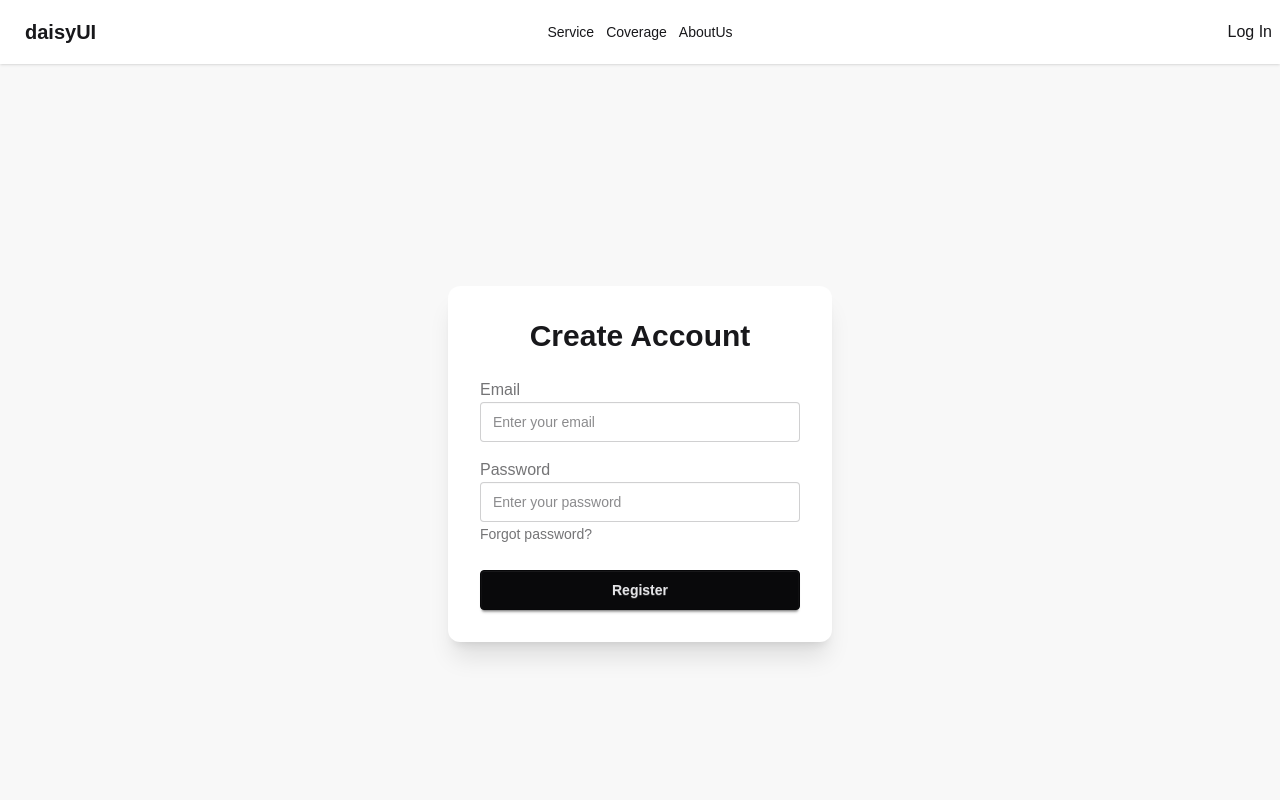
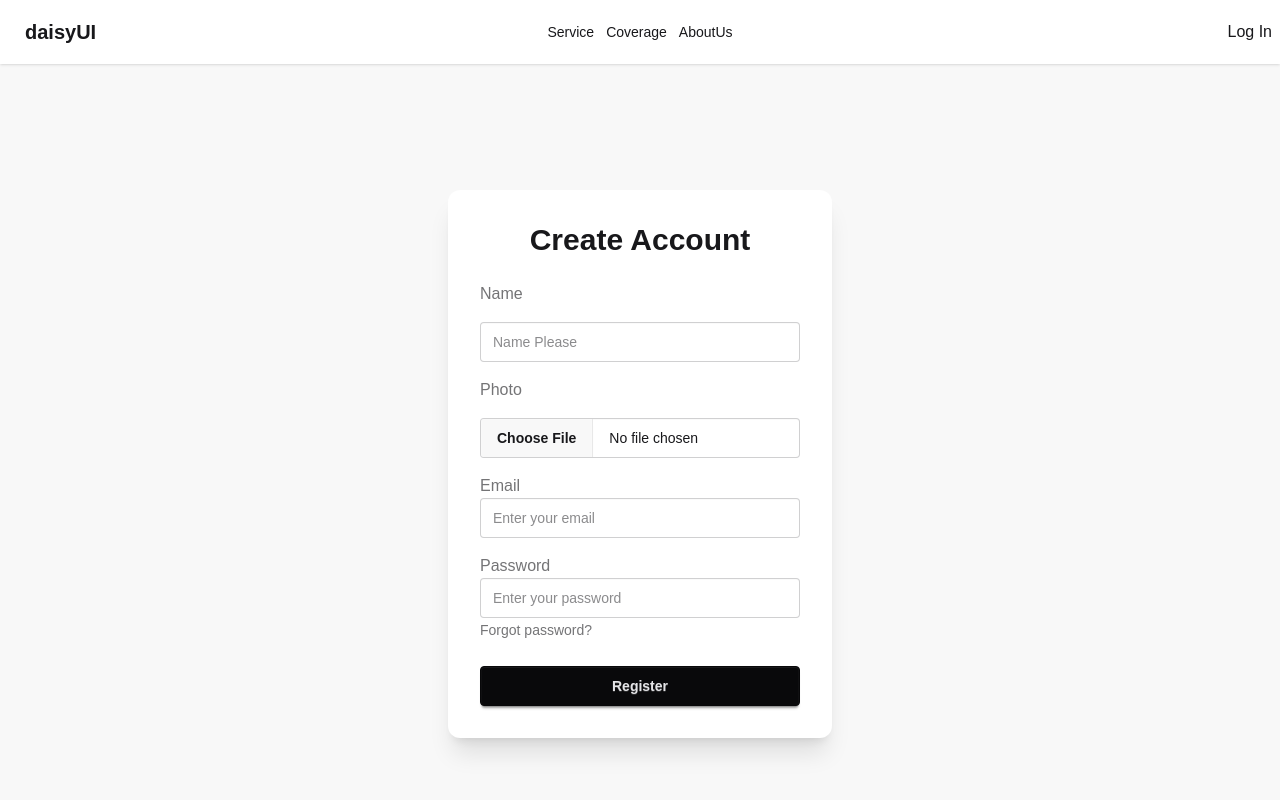
Before and after one commit to fuadhasan199/Final-Project, a React (Vite) app: page /register in a window 1280 px wide. Shown: the top 800 px of the page. Built offline with nearby package versions, Linux system fonts and the light colour scheme; no server answers.

Commit message:
imgbb api setup

```diff
--- a/package.json
+++ b/package.json
@@ -11,6 +11,7 @@
   },
   "dependencies": {
     "@tailwindcss/vite": "^4.1.17",
+    "axios": "^1.13.2",
     "firebase": "^12.6.0",
     "leaflet": "^1.9.4",
     "react": "^19.0.0-rc.1",
--- a/src/Sign/Login.jsx
+++ b/src/Sign/Login.jsx
@@ -25,6 +25,10 @@ const Login = () => {
           <input type="email" {...register('email',{required:true})} className="input" placeholder="Email" />
           {
             errors.email?.type==='required' && <p className='text-red-500'>Email Required</p>
+          }    <label className="label">Email</label>
+          <input type="email" {...register('email',{required:true})} className="input" placeholder="Email" />
+          {
+            errors.email?.type==='required' && <p className='text-red-500'>Email Required</p>
           }
           <label className="label">Password</label>
           <input type="password"{...register('password',{required:true,minLength:6})} className="input" placeholder="Password" />
--- a/src/Sign/Register.jsx
+++ b/src/Sign/Register.jsx
@@ -1,6 +1,7 @@
 import React from 'react';
 import { useForm } from 'react-hook-form';
 import UseAuth from '../Auth/UseAuth';
+import axios from 'axios';
 
 const Register = () => {
 
@@ -10,9 +11,20 @@ const Register = () => {
 
  const hadleRegister=(data)=>{
 
+  const ProfileImg=data.photo[0]
 
 registerUser(data.email,data.password)
 .then(result=>{
+
+ const formData=new FormData()
+ formData.append('image',ProfileImg)
+
+  const Img_URL=`https://api.imgbb.com/1/upload?key=${import.meta.env.VITE_Image_host}`
+ axios.post(Img_URL,formData)
+ .then(res=>console.log(res.data.data.url))
+
+
+
     console.log(result.user)
 })
 
@@ -28,6 +40,26 @@ registerUser(data.email,data.password)
     <h2 className="text-3xl font-bold text-center mb-6">Create Account</h2>
 
     <form onSubmit={handleSubmit(hadleRegister)} className="flex flex-col space-y-4">
+
+   {/* Name Field  */}
+
+
+   <label className="label">Name</label>
+    <input type="text" {...register('name',{required:true})} className="input" placeholder="Name Please" />
+          {
+            errors.name?.type==='required' && <p className='text-red-500'>Name Required</p>
+          }
+
+         {/* Photo field */}
+
+
+   <label className="label">Photo</label>
+    <input type="file" {...register('photo',{required:true})} className="file-input" placeholder="select photo" />
+          {
+            errors.photo?.type==='required' && <p className='text-red-500'>Photo Required</p>
+          }
+
+
 
       {/* Email */}
       <div className="form-control">
```
Also changed, not shown: 1 other file (tests, documents, lock files or other folders).
